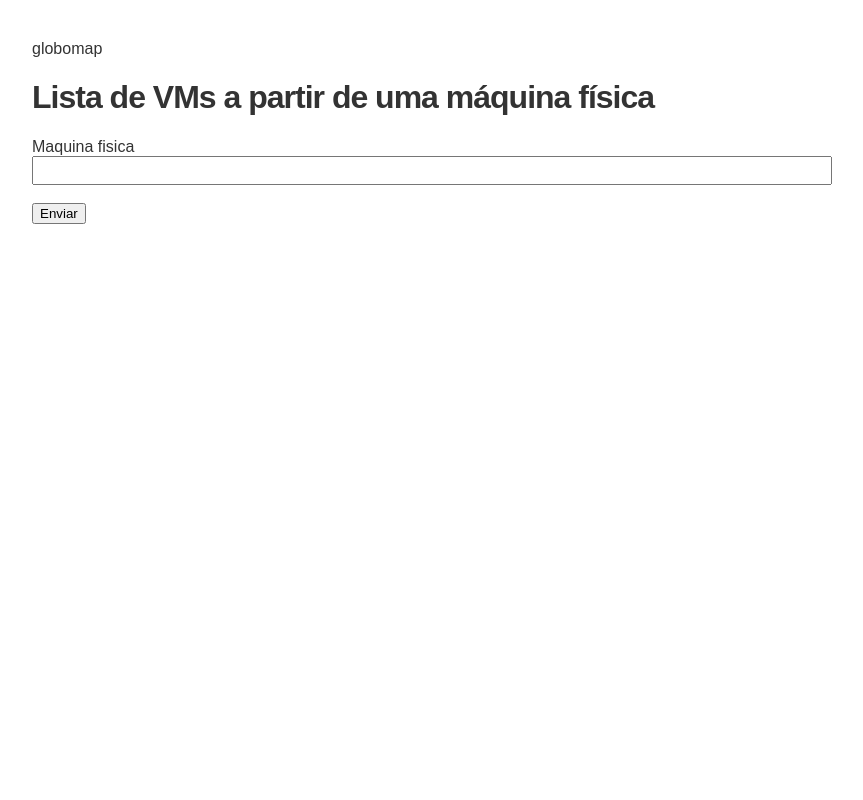
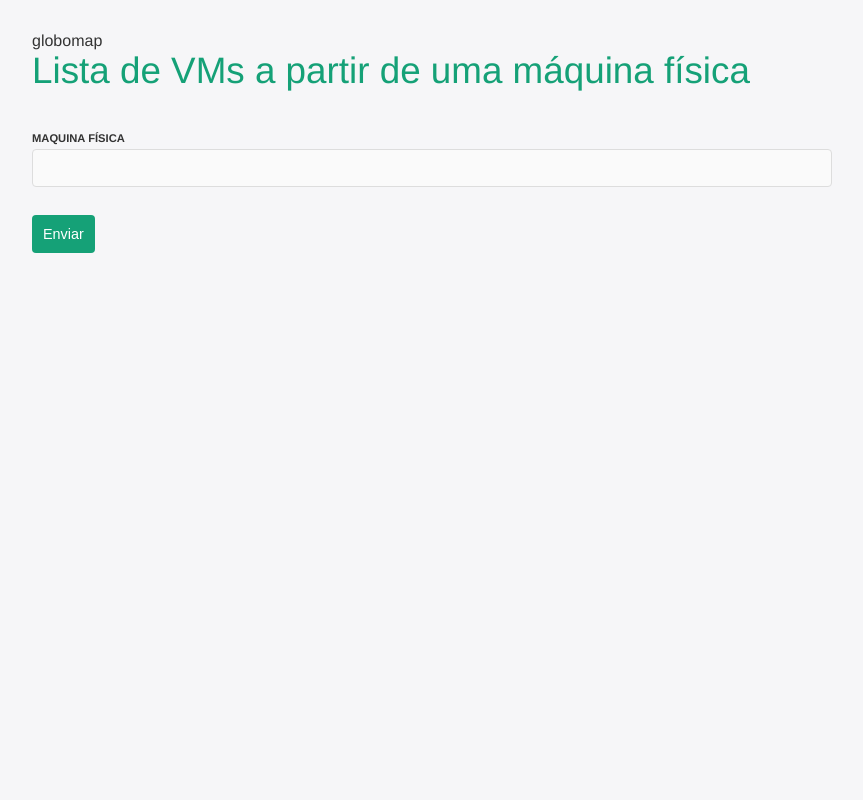
Before and after one commit to globocom/globomap-m2vm, a Flask app: page / in a window 1280 px wide. Shown: the whole page, without its empty margins (208-1071 px from the left). Run offline with Flask 2, Linux system fonts and the light colour scheme.

Commit message:
Better CSS

```diff
--- a/m2vm/app.py
+++ b/m2vm/app.py
@@ -37,7 +37,7 @@ class GmapClient:
 
 
 def create_app(config_module=None):
-    app = Flask(__name__)
+    app = Flask(__name__, static_url_path='/static')
 
     if config_module:
         app.config.from_pyfile(config_module)
--- /dev/null
+++ b/m2vm/static/app.css
@@ -0,0 +1,13 @@
+@import 'base.css';
+@import 'forms.css';
+@import 'buttons.css';
+
+body {
+  box-sizing: border-box;
+  border: 0;
+  padding: 0;
+  margin: 0;
+  color: #333;
+  font-family: var(--font-normal);
+  background-color: var(--bg-color);
+}
--- /dev/null
+++ b/m2vm/static/base.css
@@ -0,0 +1,82 @@
+:root {
+  /* colors */
+  --main-color: #15a177;
+  --bg-color: #f6f6f8;
+  --bg-context-color: #eceef2;
+  --line-context-color: #dedeef;
+  --color-danger: #de3635;;
+  --color-success: #0ac478;
+
+  /* fonts */
+  --font-normal: "opensans-regular", Helvetica, sans-serif;
+  --font-light: "opensans-light", Helvetica, sans-serif;
+}
+
+a {
+  color: var(--main-color);
+}
+
+a:hover {
+  opacity: 0.80;
+}
+
+h1 {
+  letter-spacing: -1px;
+}
+
+h2,
+h3 {
+  font-family: var(--font-light);
+  font-size: 2.3rem;
+  font-weight: 300;
+  color: var(--main-color);
+  margin: 0 0 40px;
+}
+
+h3 {
+  font-size: 1.8rem;
+  border-bottom: 1px solid #ddd;
+  padding: 10px 0;
+  margin: 32px 0;
+}
+
+.ss-middle-layout {
+  max-width: 50rem;
+  padding: 2rem;
+  margin: auto;
+}
+
+.ss-table {
+  border-spacing: 0;
+  border-collapse: collapse;
+  border-radius: 4px;
+  overflow: hidden;
+  width: 100%;
+}
+
+.ss-table th,
+.ss-table td {
+  text-align: left;
+  font-size: 0.85em;
+  margin: 0;
+  padding: 12px;
+  border-bottom: 1px solid #ddd;
+
+  max-width: 0;
+  overflow: hidden;
+  text-overflow: ellipsis;
+  white-space: nowrap;
+}
+
+.ss-table th {
+  font-weight: bold;
+  color: var(--main-color);
+}
+
+.ss-table td {
+  background-color: white;
+}
+
+.ss-table tr:last-child td {
+  border-bottom: none;
+}
--- /dev/null
+++ b/m2vm/static/buttons.css
@@ -0,0 +1,78 @@
+a.ss-btn {
+  color: white;
+}
+
+a.ss-btn:hover {
+  text-decoration: none;
+}
+
+button:disabled {
+  opacity: 0.3;
+  cursor: default;
+}
+
+.ss-btn {
+  background-color: var(--main-color);
+  color: white;
+}
+
+.ss-btn,
+.ss-btn-light {
+  display: flex;
+  align-items: center;
+  font-size: 0.9em;
+  margin-bottom: 10px;
+  padding: 10px;
+  border: 1px solid transparent;
+  border-radius: 4px;
+  outline: none;
+  height: 38px;
+  white-space: nowrap;
+}
+
+.ss-btn:hover,
+.ss-btn-light:hover {
+  opacity: 0.80;
+  cursor: pointer;
+}
+
+.ss-btn-light {
+  background-color: #f8f8f8;
+  border-width: 1px;
+  border-color: var(--line-context-color);
+  color: var(--main-color);
+}
+
+.ss-btn.ss-danger {
+  background-color: var(--color-danger);
+}
+
+.ss-icon {
+  margin-right: 8px;
+  font-size: 1rem;
+}
+
+.ss-btn.ss-btn-icon .ss-icon,
+.ss-btn-light.ss-btn-icon .ss-icon {
+  margin-right: 0;
+}
+
+.ss-link {
+  display: flex;
+  align-items: center;
+  margin-right: 5px;
+  padding: 0;
+  font-size: 0.9rem;
+  color: var(--main-color);
+  background: none;
+  border: none;
+}
+
+.ss-link .ss-icon {
+  margin: 0 5px 0 0;
+}
+
+.ss-link:hover {
+  cursor: pointer;
+  opacity: 0.75;
+}
--- /dev/null
+++ b/m2vm/static/forms.css
@@ -0,0 +1,73 @@
+select,
+textarea,
+input[type=text],
+.ss-select,
+.ss-textarea,
+.ss-input-text {
+  box-sizing: border-box;
+  font-size: 0.9em;
+  margin-bottom: 10px;
+  padding: 10px;
+  border: 1px solid transparent;
+  border-radius: 4px;
+  outline: none;
+}
+
+textarea,
+input[type=text],
+.ss-textarea,
+.ss-input-text {
+  color: #333;
+  border: 1px solid #ddd;
+  background-color: #fafafa;
+}
+
+textarea:focus,
+input[type=text]:focus,
+.ss-textarea:focus,
+.ss-input-text:focus {
+  background-color: white;
+  border-color: var(--main-color);
+  cursor: text;
+}
+
+textarea::placeholder,
+input[type=text]::placeholder,
+.ss-textarea::placeholder,
+.ss-input-text::placeholder {
+  opacity: 0.6;
+}
+
+.ss-form-row textarea,
+.ss-form-row input[type=text],
+.ss-form-row .ss-textarea,
+.ss-form-row .ss-input-text {
+  width: 100%;
+}
+
+label,
+.ss-label {
+  display: block;
+  font-size: 0.7rem;
+  font-weight: bold;
+  color: #333;
+  text-transform: uppercase;
+  margin-bottom: 5px;
+}
+
+.ss-form-group {
+  display: flex;
+}
+
+.ss-form-group input {
+  width: auto !important;
+  flex-grow: 1;
+}
+
+.ss-form-group > * {
+  margin-right: 10px;
+}
+
+.ss-form-group > *:last-child {
+  margin-right: 0;
+}
--- a/m2vm/templates/base.html
+++ b/m2vm/templates/base.html
@@ -1,18 +1,16 @@
+<!DOCTYPE html>
 <html>
   <head>
-    <title>M2VM</title>
-    <style>
-      body { font-family: sans-serif; color: #333; }
-      main { max-width: 50rem; padding: 2rem; margin: auto; }
-      h1 { letter-spacing: -1px; }
-      input[type=text] { width: 100%; padding: 5px; }
-      table { width: 100%; }
-      th, td { text-align: left; padding: 5px 0; border-bottom: 1px solid #ddd; }
-    </style>
+    <title>Globomap - Machine 2 VMs</title>
+    <meta charset="UTF-8">
+    <meta name="viewport" content="width=device-width, initial-scale=1">
+    <link rel="stylesheet" type="text/css" href="/static/app.css">
+    {% block extrahead %}{% endblock %}
   </head>
   <body>
-    <main>
+    <main class="ss-middle-layout">
       {% block content %}{% endblock %}
     </main>
+    {% block js %}{% endblock %}
   </body>
 </html>
--- a/m2vm/templates/search.html
+++ b/m2vm/templates/search.html
@@ -3,19 +3,20 @@
 {% block content %}
 
 <span>globomap</span>
-<h1>Lista de VMs a partir de uma máquina física</h1>
+<h2>Lista de VMs a partir de uma máquina física</h2>
 <form action="" method="post" novalidate>
-  <p>
-    <label for="machine">Maquina fisica</label> <br>
-    <input type="text" name="machine" value="{% if machine %}{{ machine }}{% endif %}"> <br>
+  <div class="ss-form-row">
+    <label class="ss-label" for="machine">Maquina física</label>
+    <input class="ss-input-text" type="text" name="machine"
+           value="{% if machine %}{{ machine }}{% endif %}"> <br>
     <br>
-    <input type="submit" value="Enviar">
-  </p>
+    <button class="ss-btn" type="submit">Enviar</button>
+  </div>
 </form>
 <br>
 
 {% if vms %}
-<table>
+<table class="ss-table">
   <tr>
     <th>Name</th>
     <th>Ip</th>
```
